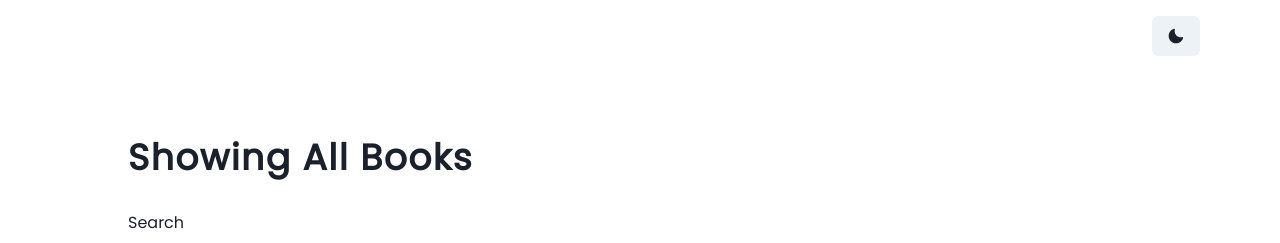
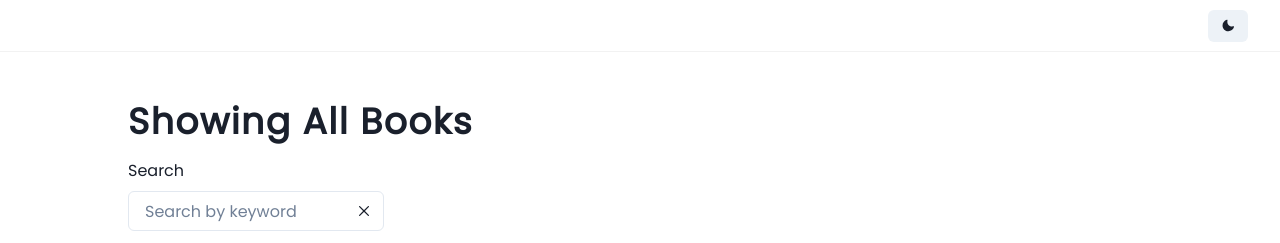
Before and after one commit to potato0k/bookapp-nextjs, a Next.js app: page / in a window 1280 px wide. Shown: the top 243 px of the page. Built offline with nearby package versions, Linux system fonts and the light colour scheme.

Commit message:
update styles

```diff
--- a/src/components/Nav.tsx
+++ b/src/components/Nav.tsx
@@ -4,10 +4,24 @@ import { Box, Button, Flex, useColorMode } from '@chakra-ui/react'
 export const Nav = () => {
   const { colorMode, toggleColorMode } = useColorMode()
   return (
-    <Box w={{ base: '100%', lg: '90%' }} p='1rem' mx='auto'>
+    <Box
+      w='100%'
+      px={{ base: '0.5rem', lg: '2rem' }}
+      py='0.6rem'
+      mx='auto'
+      borderBottomColor='brand.primaryLight'
+      borderBottomWidth='1px'
+    >
       <Flex justify='flex-end'>
-        <Button onClick={toggleColorMode}>
-          {colorMode === 'light' ? <MoonIcon /> : <SunIcon />}
+        <Button
+          onClick={toggleColorMode}
+          boxSize='2rem'
+        >
+          {colorMode === 'light' ? (
+            <MoonIcon boxSize='0.8rem' />
+          ) : (
+            <SunIcon boxSize='0.8rem' />
+          )}
         </Button>
       </Flex>
     </Box>
--- a/src/features/AllBooksPage.tsx
+++ b/src/features/AllBooksPage.tsx
@@ -216,7 +216,7 @@ export const AllBooksPage = () => {
         <Heading
           letterSpacing={1.5}
           fontSize={{ base: 'xl', lg: '4xl' }}
-          py='2rem'
+          py='1rem'
         >
           Showing All Books
         </Heading>
```
